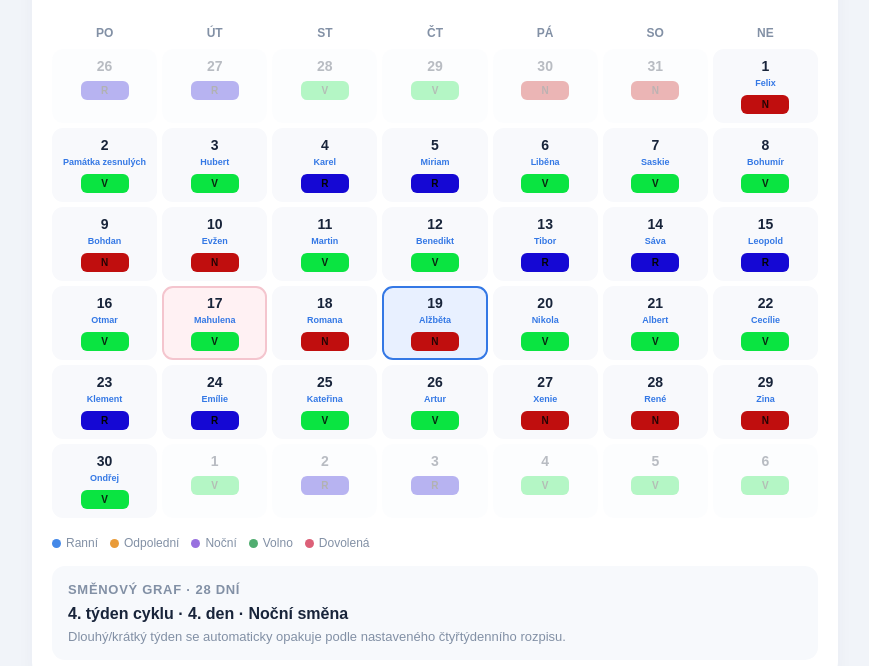
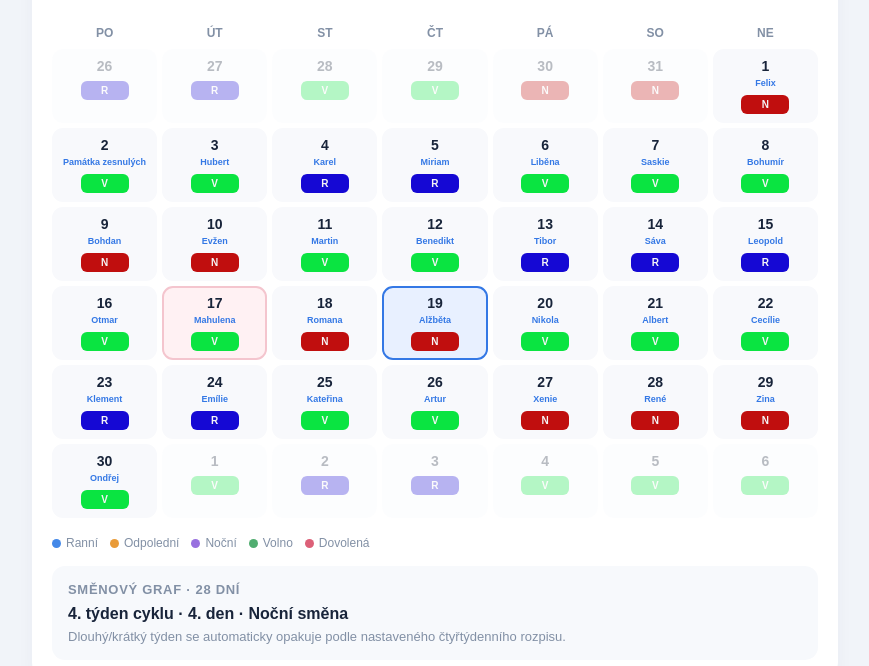
Before and after one commit to Vonkys/Sichtovnik, a plain HTML site: page index.html in a window 1280 px wide. Shown: the part 157-823 px from the top of the page, without its empty margins (205-1074 px from the left). Drawn offline with Linux system fonts and the light colour scheme.

Commit message:
Update index.html

```diff
--- a/index.html
+++ b/index.html
@@ -179,11 +179,11 @@ header {
     max-width: 48px;
 }
 
-.shift-R { background: #1508d4; color: #020305; }
-.shift-P { background: #e9d00c; color: #121506e0; }
-.shift-N { background: #c00e0e; color: #070202d5; }
-.shift-V { background: #0ae441; color: #080f09e2; }
-.shift-D { background: #0ae441; color: #090905e6; }
+.shift-R { background: #1508d4; color: #f4f4f5; }
+.shift-P { background: #e9d00c; color: #f4f4f5; }
+.shift-N { background: #c00e0e; color: #f4f4f5; }
+.shift-V { background: #0ae441; color: #f4f4f5; }
+.shift-D { background: #0ae441; color: #f4f4f5; }
 
 .day-info {
     margin-top: 18px;
```
